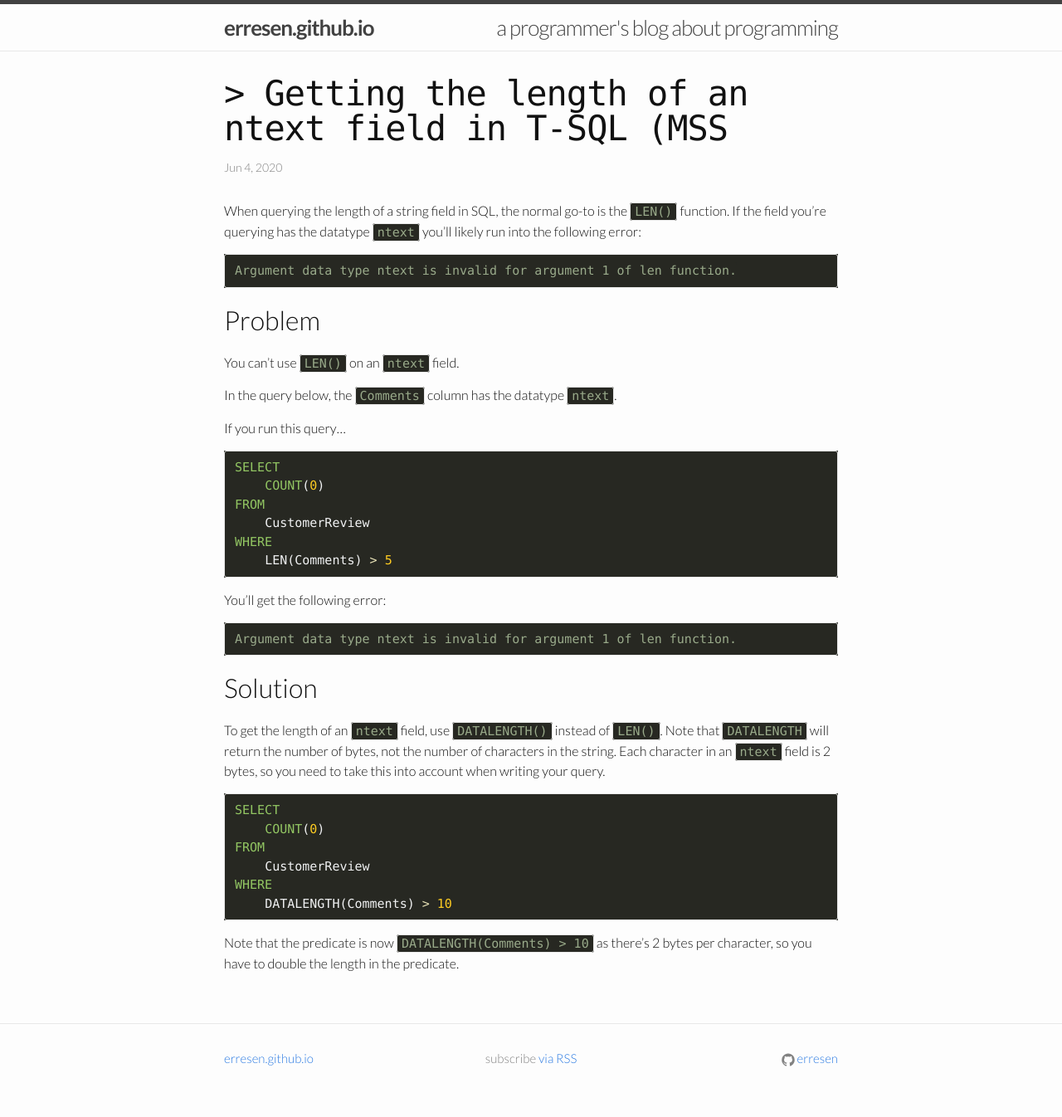
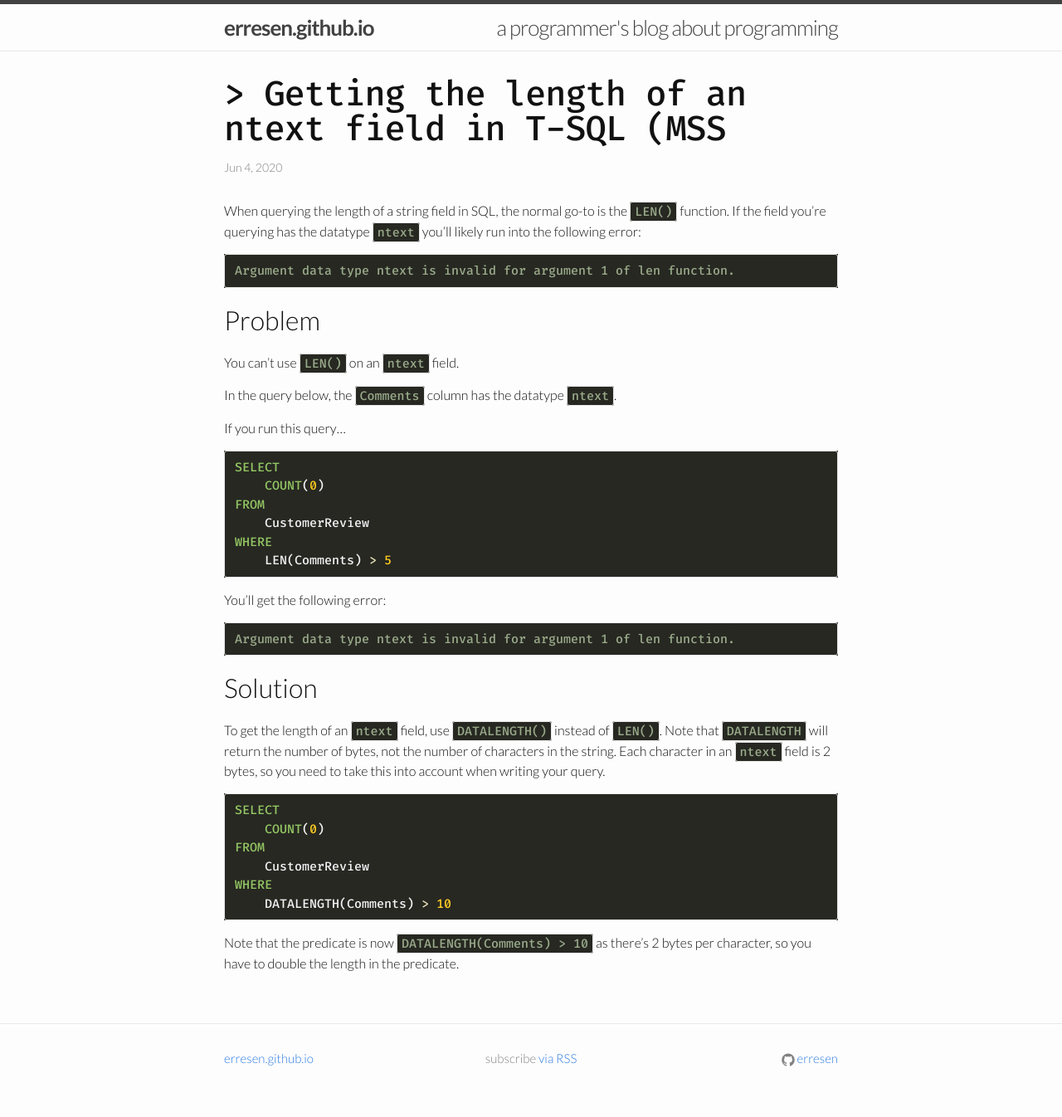
Before and after one commit to erresen/erresen.github.io, a Jekyll site: the page built from _posts/2020-06-04-sql-ntext-length.md, in a window 1280 px wide. Shown: the whole page at 83% size. Built offline with Jekyll 4.4.1, drawn with Linux system fonts in a browser that asks for light colours; nearby versions of some CDN libraries; comment, search, counter and statistics services are not loaded.

Commit message:
Font change... Monaco -> Fira Code

```diff
--- a/_includes/head.html
+++ b/_includes/head.html
@@ -17,7 +17,8 @@
   <link rel="canonical" href="{{ page.url | replace:'index.html','' | prepend: site.baseurl | prepend: site.url }}" />
   <link rel="alternate" type="application/rss+xml" title="{{ site.title }}"
     href="{{ "/feed.xml" | prepend: site.baseurl | prepend: site.url }}" />
-  <link href="https://fonts.googleapis.com/css?family=Inconsolata|Lato:300,400,700" rel="stylesheet" type="text/css" />
+  <link href="https://fonts.googleapis.com/css2?family=Fira+Code:wght@500&family=Lato:wght@300;400;700&display=swap"
+    rel="stylesheet" />
   <script src="https://ajax.googleapis.com/ajax/libs/jquery/3.1.0/jquery.min.js"></script>
   <script src="/js/overtype.js"></script>
   <script async src="https://www.googletagmanager.com/gtag/js?id=UA-167878703-1"></script>
--- a/_sass/_base.scss
+++ b/_sass/_base.scss
@@ -143,7 +143,7 @@
   border-radius: 3px;
   background-color: #272822;
   color: #99aa8a;
-  font-family: Monaco, Inconsolata, monospace;
+  font-family: "Fira Code", Monaco, Consolas, monospace;
 }
 
 code {
--- a/_sass/_layout.scss
+++ b/_sass/_layout.scss
@@ -29,7 +29,7 @@
   font-weight: 300;
   float: right;
 
-    @media(max-width: 650px) {
+  @media (max-width: 650px) {
     display: none;
   }
 }
@@ -98,8 +98,6 @@
   }
 }
 
-
-
 /**
  * Site footer
  */
@@ -134,18 +132,18 @@
 
 .footer-col-1 {
   width: -webkit-calc(33% - (#{$spacing-unit} / 2));
-    width:         calc(33% - (#{$spacing-unit} / 2));
+  width: calc(33% - (#{$spacing-unit} / 2));
 }
 
 .footer-col-2 {
   width: -webkit-calc(34% - (#{$spacing-unit} / 2));
-    width:         calc(34% - (#{$spacing-unit} / 2));
+  width: calc(34% - (#{$spacing-unit} / 2));
   text-align: center;
 }
 
 .footer-col-3 {
   width: -webkit-calc(33% - (#{$spacing-unit} / 2));
-    width:         calc(33% - (#{$spacing-unit} / 2));
+  width: calc(33% - (#{$spacing-unit} / 2));
   float: right;
   text-align: right;
 }
@@ -171,8 +169,6 @@
     }
 }*/
 
-
-
 /**
  * Page content
  */
@@ -195,7 +191,7 @@
   }
 
   .post-title::before {
-        content: "> "
+    content: "> ";
   }
 }
 
@@ -213,8 +209,6 @@
   font-size: 24px;
 }
 
-
-
 /**
  * Posts
  */
@@ -227,7 +221,7 @@
   letter-spacing: -1px;
   line-height: 1;
   font-weight: 300;
-    font-family: Monaco, Inconsolata, monospace;
+  font-family: "Fira Code", Monaco, Consolas, monospace;
 
   span.white-out {
     color: $background-color;
```
Lines whose indentation alone changed are shown as unchanged.
